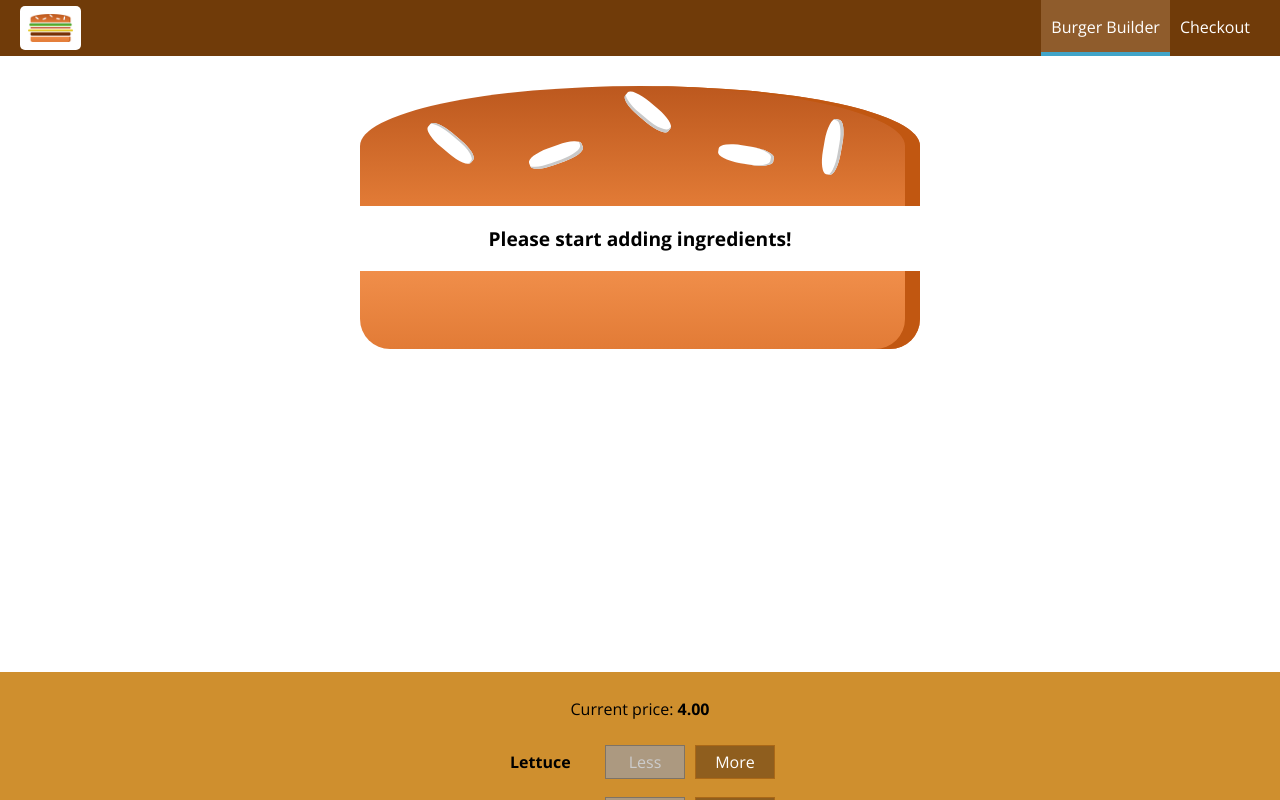
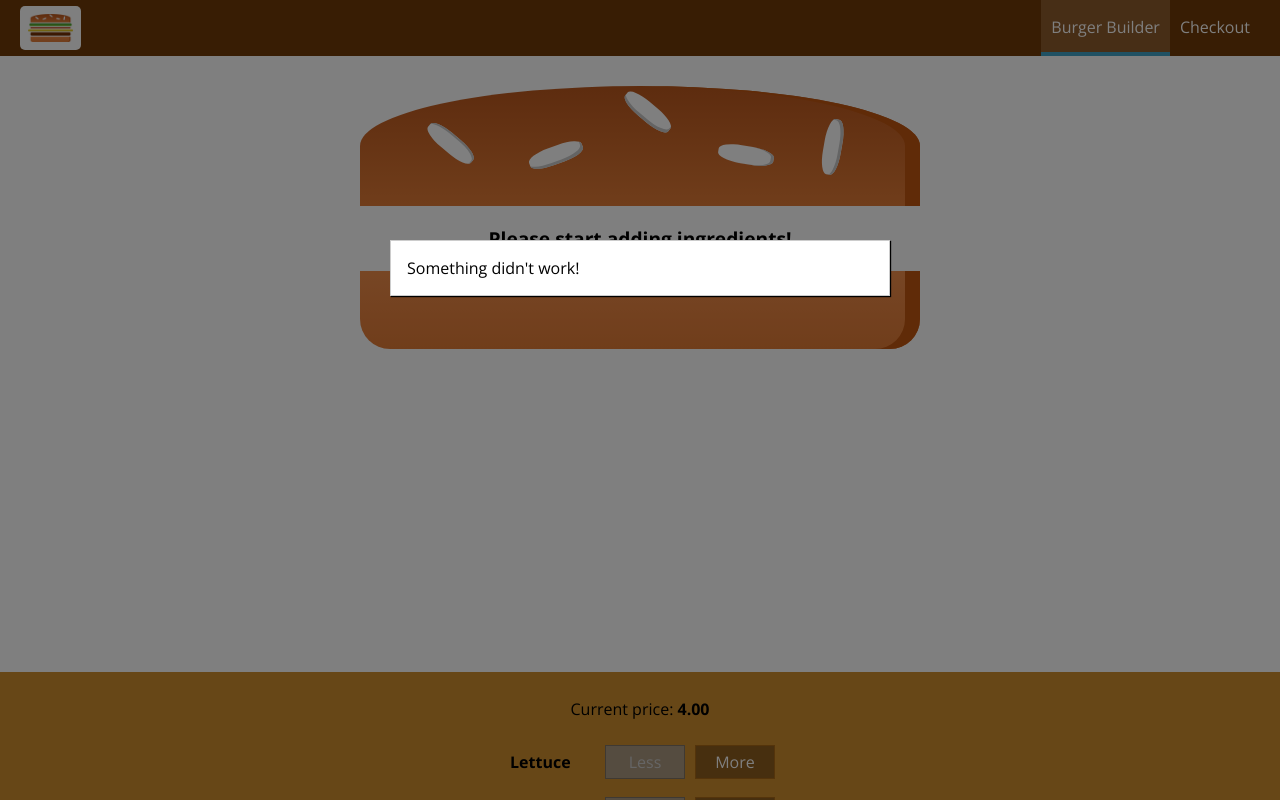
Before and after one commit to makomweb/notes-react-course, a React app in the folder burger-builder/: page / in a window 1280 px wide. Shown: the top 800 px of the page. Built offline with nearby package versions, Linux system fonts and the light colour scheme.

Commit message:
add ErrorModal higher order component

```diff
--- a/burger-builder/src/Containers/BurgerBuilder/BurgerBuilder.js
+++ b/burger-builder/src/Containers/BurgerBuilder/BurgerBuilder.js
@@ -6,6 +6,7 @@ import Modal from '../../Components/UI/Modal/Modal.js';
 import OrderSummary from '../../Components/Burger/OrderSummary/OrderSummary';
 import AxiosOrders from '../../AxiosOrders.js';
 import Spinner from '../../Components/UI/Spinner/Spinner.js';
+import ErrorModal from '../../HOC/ErrorModal/ErrorModal.js';
 
 const INGREDIENT_PRICES = {
     lettuce: 0.5,
@@ -152,4 +153,4 @@ class BurgerBuilder extends Component {
     }
 }
 
-export default BurgerBuilder;
+export default ErrorModal(BurgerBuilder);
--- /dev/null
+++ b/burger-builder/src/HOC/ErrorModal/ErrorModal.js
@@ -0,0 +1,18 @@
+import React from 'react';
+import Modal from '../../Components/UI/Modal/Modal.js'
+import Aux from '../Auxiliary/Auxiliary.js';
+
+const ErrorModal = (WrappedComponent) => {
+    return (props) => {
+        return (
+            <Aux>
+                <Modal show>
+                    Something didn't work!
+                </Modal>
+                <WrappedComponent {...props} />
+            </Aux>
+        );
+    }
+};
+
+export default ErrorModal;
```
